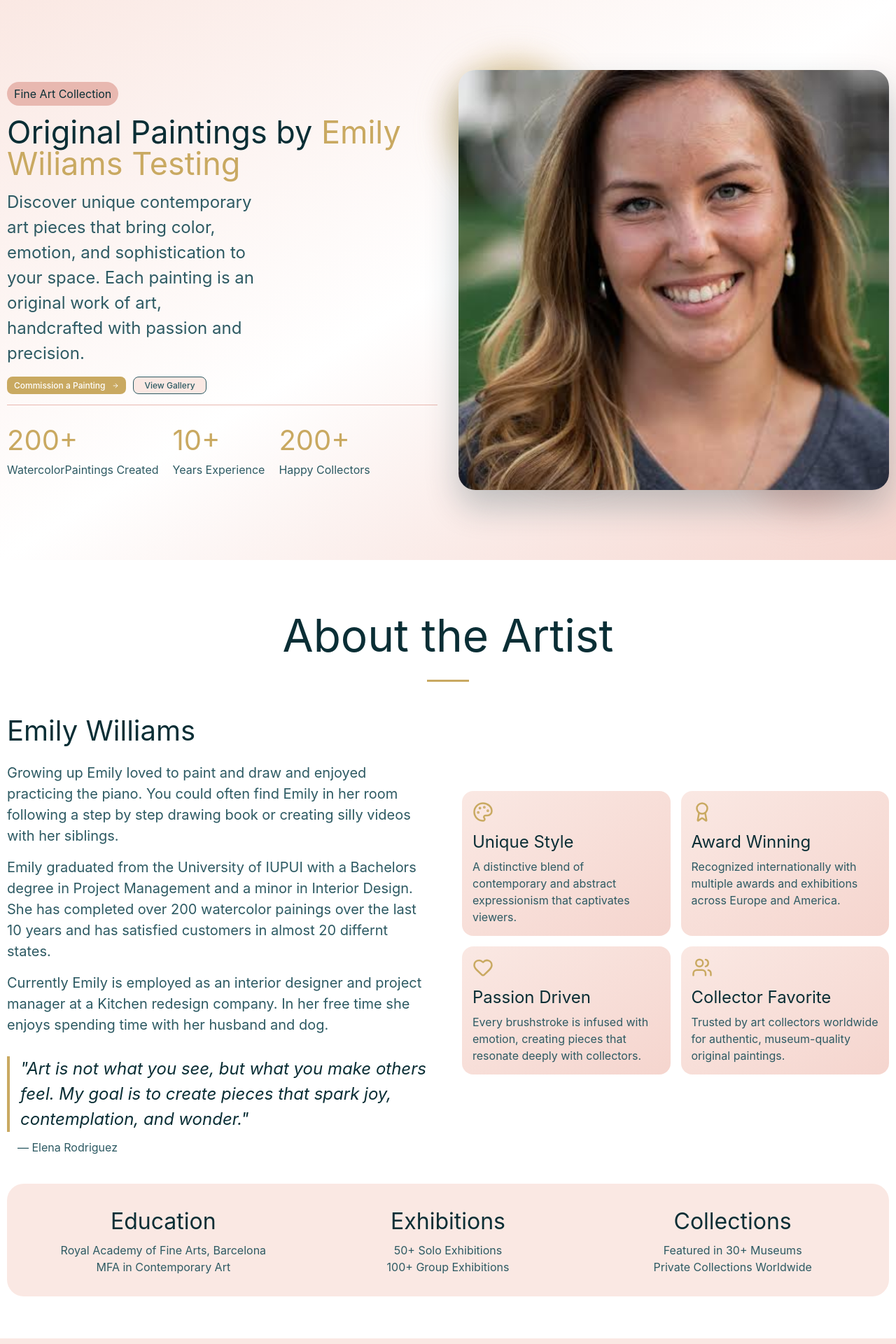
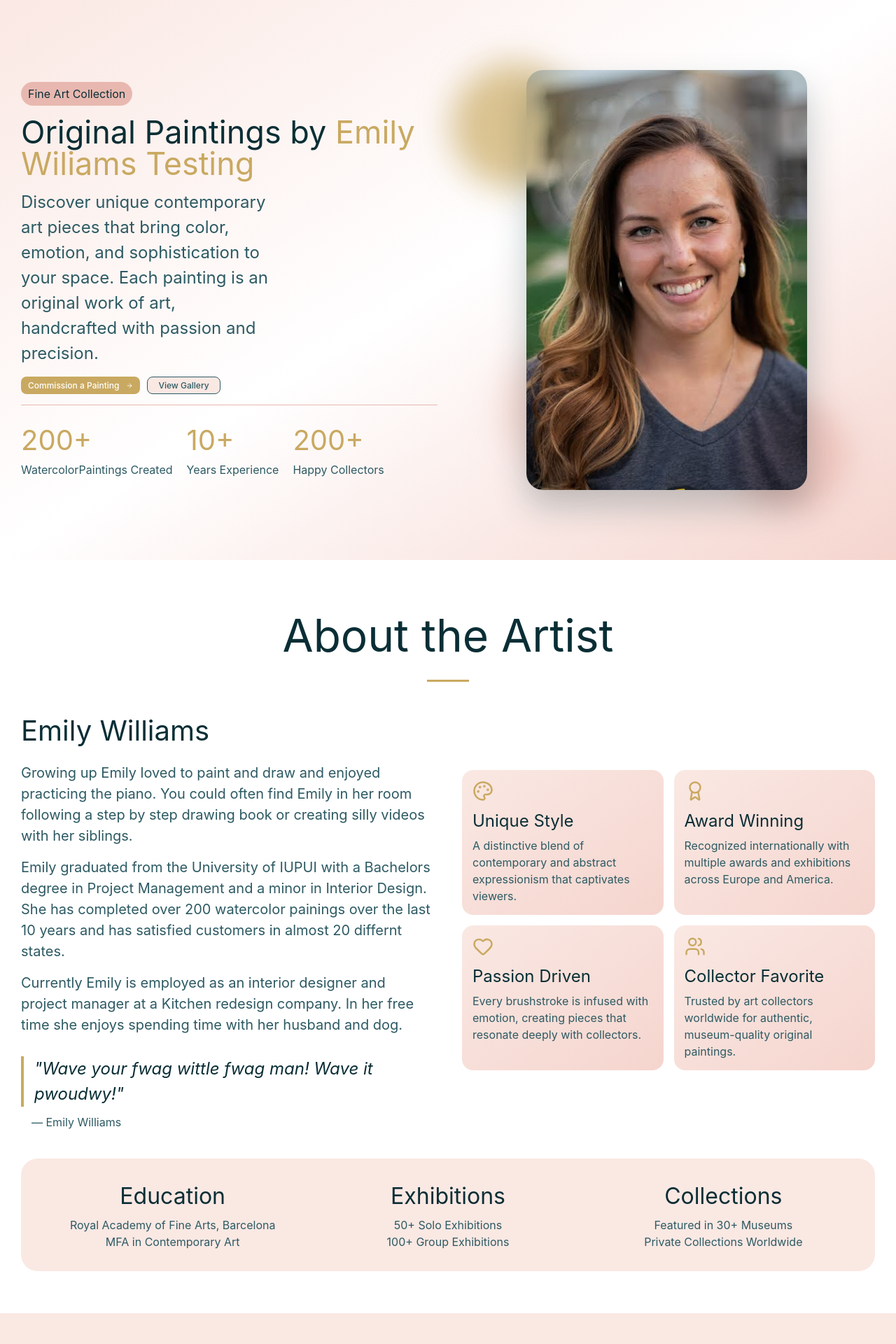
Before and after one commit to JaredjWilliams/Emily-Williams-Website, a React (Vite) app: page / in a window 1280 px wide. Shown: the top 1920 px of the page at 70% size. Built offline with nearby package versions, Linux system fonts and the light colour scheme.

Commit message:
Altered the padding

```diff
--- a/src/ImageWithFallback.tsx
+++ b/src/ImageWithFallback.tsx
@@ -18,10 +18,10 @@ export function ImageWithFallback(props: React.ImgHTMLAttributes<HTMLImageElemen
       style={style}
     >
       <div className="flex items-center justify-center w-full h-full">
-        <img src={ERROR_IMG_SRC} alt="Error loading image" {...rest} data-original-url={src} />
+        <img className="w-[487px]" src={ERROR_IMG_SRC} alt="Error loading image" {...rest} data-original-url={src} />
       </div>
     </div>
   ) : (
-    <img src={src} alt={alt} className={className} style={style} {...rest} onError={handleError} />
+    <img src={src} alt={alt} className={`${className} w-[487px]` } style={style} {...rest} onError={handleError} />
   )
 }
--- a/src/components/About.tsx
+++ b/src/components/About.tsx
@@ -26,7 +26,7 @@ export function About() {
 
   return (
     <section id="about" className="py-24 bg-white">
-      <div className="container mx-auto px-4">
+      <div className="container mx-auto px-4 max-w-[1240px]">
         <div className="max-w-3xl mx-auto text-center mb-16">
           <h2 className="text-5xl text-[#0A2E35] mb-6">About the Artist</h2>
           <div className="w-24 h-1 bg-[#C9A961] mx-auto mb-8"></div>
@@ -57,10 +57,9 @@ export function About() {
 
             <div className="pt-6">
               <blockquote className="text-xl italic text-[#0A2E35] border-l-4 border-[#C9A961] pl-6">
-                "Art is not what you see, but what you make others feel. My goal is to create
-                pieces that spark joy, contemplation, and wonder."
+                "Wave your fwag wittle fwag man! Wave it pwoudwy!"
               </blockquote>
-              <div className="mt-4 pl-6 text-[#2D5A63]">— Elena Rodriguez</div>
+              <div className="mt-4 pl-6 text-[#2D5A63]">— Emily Williams</div>
             </div>
           </div>
 
--- a/src/components/Gallery.tsx
+++ b/src/components/Gallery.tsx
@@ -83,7 +83,7 @@ export function Gallery() {
 
   return (
     <section id="gallery" className="py-24 bg-[#FAE8E3]">
-      <div className="container mx-auto px-4">
+      <div className="container mx-auto px-4 max-w-[1240px]">
         <div className="max-w-3xl mx-auto text-center mb-16">
           <h2 className="text-5xl text-[#0A2E35] mb-6">Featured Gallery</h2>
           <div className="w-24 h-1 bg-[#C9A961] mx-auto mb-8"></div>
--- a/src/components/Hero.tsx
+++ b/src/components/Hero.tsx
@@ -15,7 +15,7 @@ export function Hero() {
     <section className="relative min-h-screen flex items-center justify-center overflow-hidden bg-gradient-to-br from-[#FAE8E3] via-white to-[#F5D5CE]">
       <div className="absolute inset-0 bg-grid-pattern opacity-5"></div>
 
-      <div className="container mx-auto px-4 py-20 relative z-10">
+      <div className="max-w-[1240px] container mx-auto px-4 py-20 relative z-10">
         <div className="grid lg:grid-cols-2 gap-12 items-center">
           <div className="space-y-6">
             <div className="inline-block px-4 py-2 bg-[#E8B8B0] text-[#0A2E35] rounded-full">
@@ -69,12 +69,12 @@ export function Hero() {
             </div>
           </div>
 
-          <div className="relative">
+          <div className="relative flex justify-center">
             <div className="absolute -top-4 -left-4 w-72 h-72 bg-[#C9A961] rounded-full mix-blend-multiply filter blur-xl opacity-70 animate-blob"></div>
             <div className="absolute -bottom-8 right-4 w-72 h-72 bg-[#E8B8B0] rounded-full mix-blend-multiply filter blur-xl opacity-70 animate-blob animation-delay-2000"></div>
             <div className="absolute -bottom-4 left-20 w-72 h-72 bg-[#F0C8C0] rounded-full mix-blend-multiply filter blur-xl opacity-70 animate-blob animation-delay-4000"></div>
 
-            <div className="relative">
+            <div className="max-w-[487px]">
               <ImageWithFallback
                 src={headshotImage}
                 alt="Emily Williams in her studio"
```
